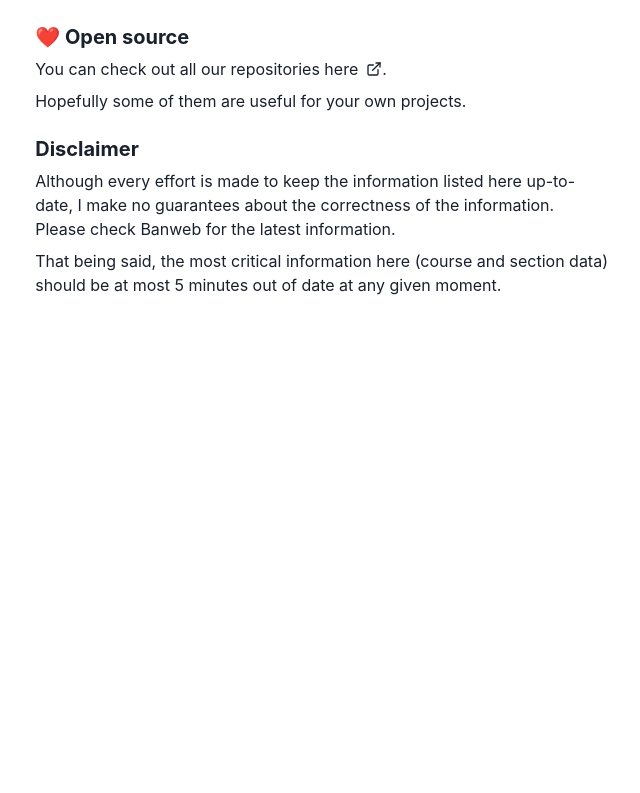
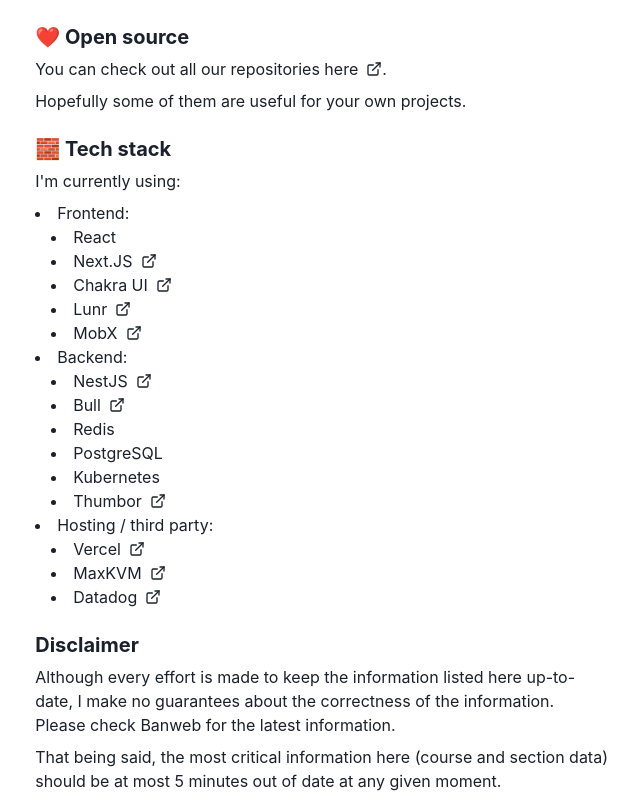
Before and after one commit to Michigan-Tech-Courses/frontend, a Next.js app: page /about in a window 1280 px wide. Shown: the part 666-1459 px from the top of the page, without its empty margins (318-958 px from the left). Before the commit the page ends 963 px from the top, so only its background shows below. Built offline with nearby package versions, Linux system fonts and the light colour scheme; no server answers.

Commit message:
Add tech stack to about page

```diff
--- a/pages/about.tsx
+++ b/pages/about.tsx
@@ -28,7 +28,7 @@ const AboutPage = () => (
 			</VStack>
 
 			<VStack align="flex-start">
-				<Heading size="md">Planned improvements</Heading>
+				<Heading size="md">🤔 Planned improvements</Heading>
 
 				<UnorderedList stylePosition="inside">
 					<ListItem>📱 Better mobile view</ListItem>
@@ -62,6 +62,71 @@ const AboutPage = () => (
 			</VStack>
 
 			<VStack align="flex-start">
+				<Heading size="md">🧱 Tech stack</Heading>
+
+				<Text as="p">
+					I'm currently using:
+				</Text>
+
+				<UnorderedList stylePosition="inside">
+					<ListItem>
+						Frontend:
+
+						<UnorderedList>
+							<ListItem>React</ListItem>
+							<ListItem>
+								<WrappedLink href="https://nextjs.org/" display="inline-block">Next.JS</WrappedLink>
+							</ListItem>
+							<ListItem>
+								<WrappedLink href="https://chakra-ui.com/" display="inline-block">Chakra UI</WrappedLink>
+							</ListItem>
+							<ListItem>
+								<WrappedLink href="https://lunrjs.com/" display="inline-block">Lunr</WrappedLink>
+							</ListItem>
+							<ListItem>
+								<WrappedLink href="https://mobx.js.org/README.html" display="inline-block">MobX</WrappedLink>
+							</ListItem>
+						</UnorderedList>
+					</ListItem>
+
+					<ListItem>
+						Backend:
+
+						<UnorderedList>
+							<ListItem>
+								<WrappedLink href="https://nestjs.com/" display="inline-block">NestJS</WrappedLink>
+							</ListItem>
+							<ListItem>
+								<WrappedLink href="https://github.com/OptimalBits/bull" display="inline-block">Bull</WrappedLink>
+							</ListItem>
+							<ListItem>Redis</ListItem>
+							<ListItem>PostgreSQL</ListItem>
+							<ListItem>Kubernetes</ListItem>
+							<ListItem>
+								<WrappedLink href="http://thumbor.org/" display="inline-block">Thumbor</WrappedLink>
+							</ListItem>
+						</UnorderedList>
+					</ListItem>
+
+					<ListItem>
+						Hosting / third party:
+
+						<UnorderedList>
+							<ListItem>
+								<WrappedLink href="https://vercel.com" display="inline-block">Vercel</WrappedLink>
+							</ListItem>
+							<ListItem>
+								<WrappedLink href="https://www.maxkvm.com/" display="inline-block">MaxKVM</WrappedLink>
+							</ListItem>
+							<ListItem>
+								<WrappedLink href="https://www.datadoghq.com/" display="inline-block">Datadog</WrappedLink>
+							</ListItem>
+						</UnorderedList>
+					</ListItem>
+				</UnorderedList>
+			</VStack>
+
+			<VStack align="flex-start" mb={12}>
 				<Heading size="md">Disclaimer</Heading>
 
 				<Text as="p">
```
